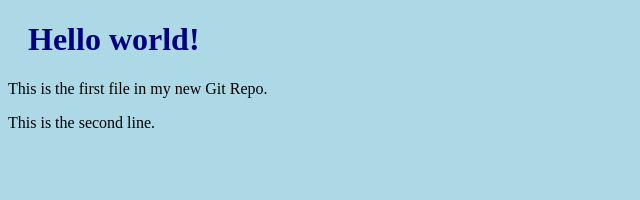
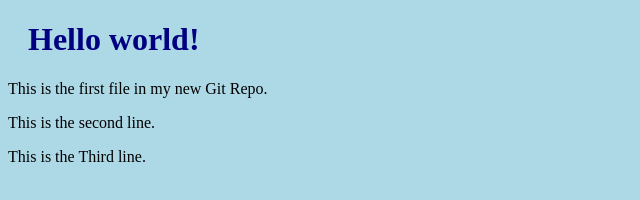
Before and after one commit to chaudharikomal0003/Gittry, a plain HTML site: page index.html in a window 1280 px wide. Shown: the whole page, without its empty margins (0-640 px from the left). Drawn offline with Linux system fonts and the light colour scheme.

Commit message:
updated index.html with emergency fix

```diff
--- a/index.html
+++ b/index.html
@@ -9,5 +9,6 @@
 <h1>Hello world!</h1>
 <p>This is the first file in my new Git Repo.</p>
 <p>This is the second line.</p>
+<p>This is the Third line.</p>
 </body>
 </html>
```
